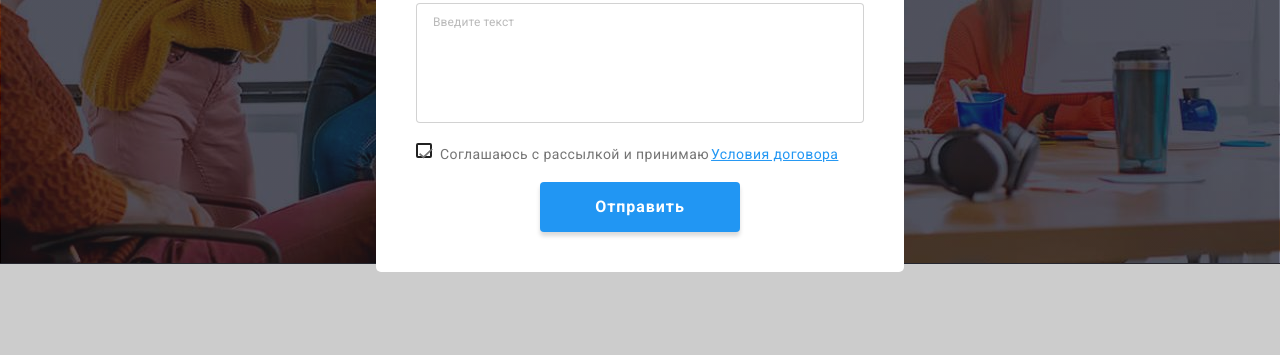
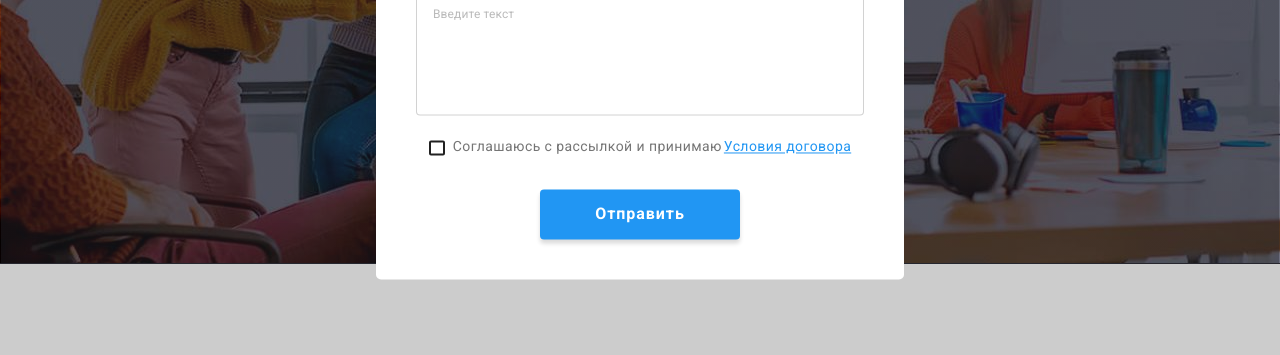
Before and after one commit to IrynaKozhukh/goit-markup-hw-06, a plain HTML site: page index.html in a window 1280 px wide. Both pictures are taken after a click on the button "Заказать услугу". Shown: the part 419-774 px from the top of the page. Drawn offline with nearby package versions, Linux system fonts and the light colour scheme.

Commit message:
fixed checkbox

```diff
--- a/css/styles.css
+++ b/css/styles.css
@@ -771,6 +771,7 @@ fill: var(--second-logo-color);
   border-radius: 4px;
   transition-property: border;
   transition: var(--duration);
+  outline: none;
 }
 .modal-text::placeholder {
   font-size: 12px;
@@ -857,6 +858,14 @@ color: var(--second-text-color);
   border-radius: 2px;
   align-items: center;
   justify-content: center;
+  color: transparent;
+}
+.check-text:last-of-type {
+  display: flex;
+  align-items: center;
+  justify-content: center;
+  margin-bottom: 30px;
+  text-align: center;
 }
 .modal-check:checked + .check-text span {
   background-color: var(--accent-color);
@@ -867,8 +876,11 @@ color: var(--second-text-color);
   fill: currentColor;
   margin-right: 5px;
   border-radius: 2px;
-  width: 16px;
+  width: 13px;
   height: 15px;
+  display: block;
+  position: absolute;
+  transform: translate(10%);
 }
 .form-btn-text {
   margin-right: 10px;
```
Also changed, not shown: index.html (+0 -1 lines).
